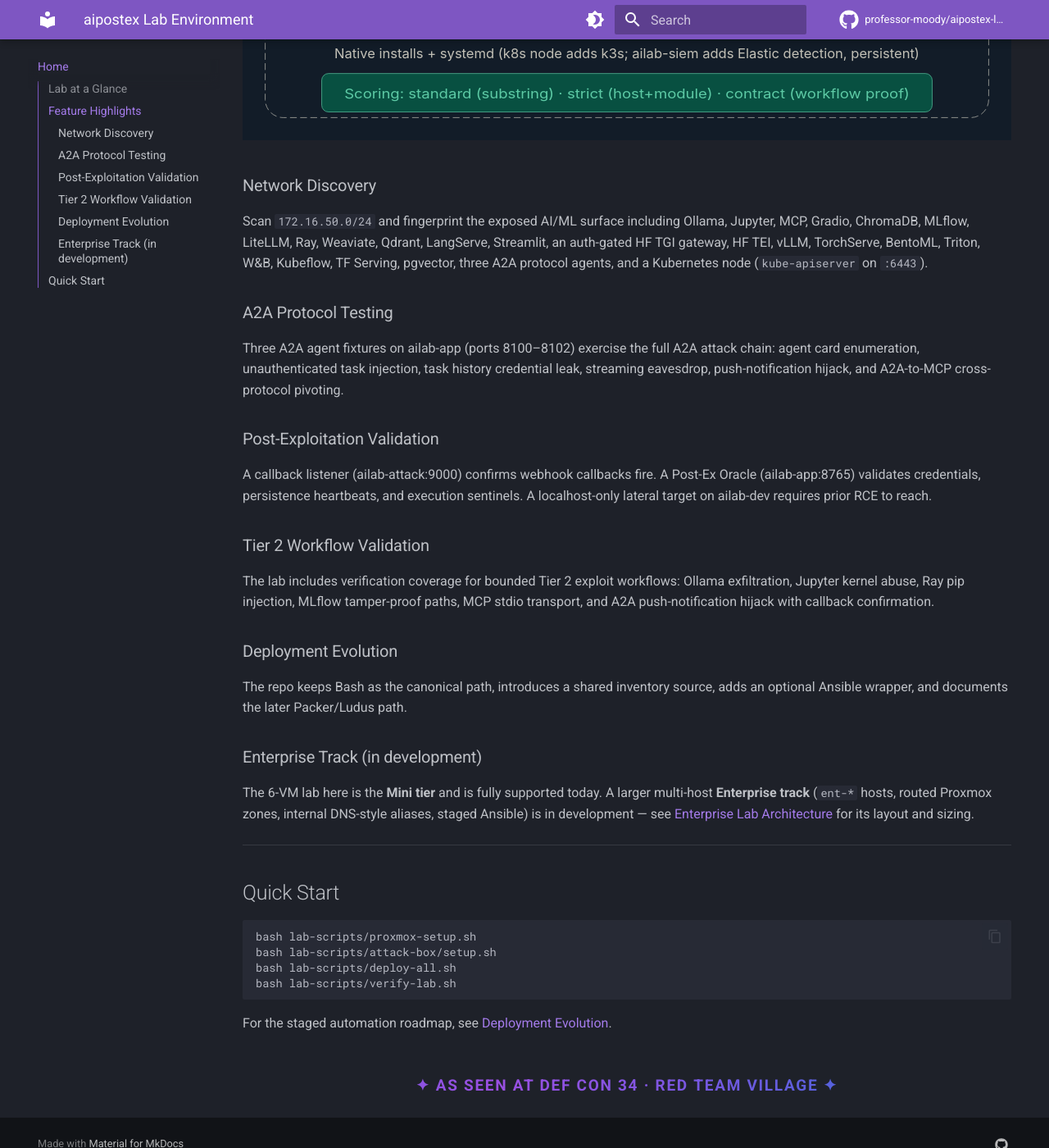
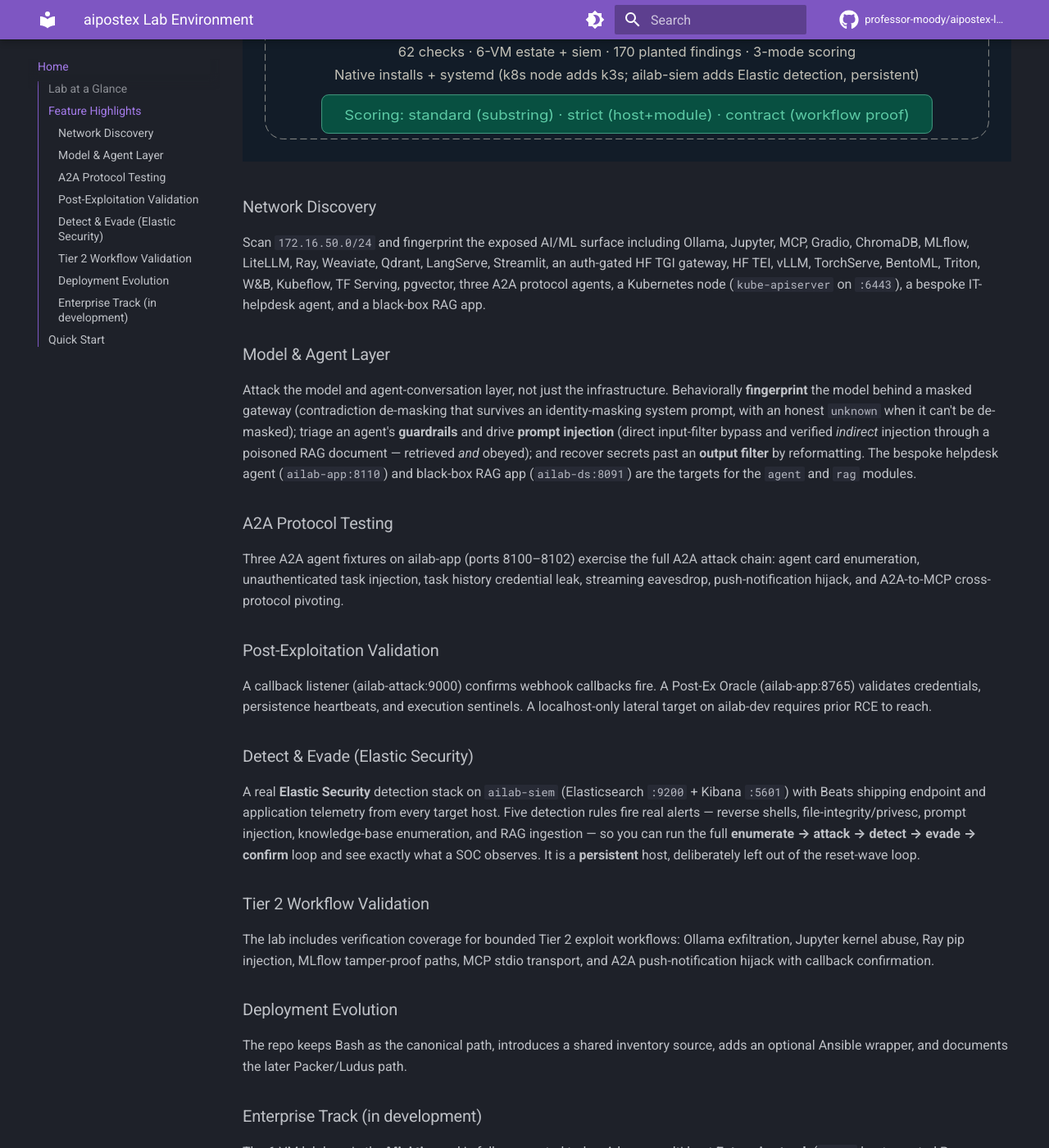
Before and after one commit to professor-moody/aipostex-lab, an MkDocs documentation site: the page built from docs/index.md, in a window 1280 px wide and 1400 px high, scrolled down 2110 px. Shown: the whole window at 82% size. Built offline with MkDocs 1.6.1 and Material for MkDocs 9.7.7, drawn with Linux system fonts in a browser that asks for light colours; comment, search, counter and statistics services are not loaded; some of the changed text lies outside the part shown.

Commit message:
docs(index): add Model & Agent Layer + Detect & Evade highlights
Curated public export (excludes CLAUDE.md and review-for-recording/).

```diff
--- a/docs/index.md
+++ b/docs/index.md
@@ -6,7 +6,7 @@
 
 **A 6-VM Proxmox lab for testing aipostex against realistic shadow AI sprawl.**
 
-The lab spans five target personas: developer workstation, ML platform, data science, shared AI apps, and a Kubernetes node. The current mini lab includes A2A protocol fixtures, a shared callback listener, a post-exploitation validation oracle, and a localhost-gated lateral movement target. Together these expand the service surface to **29 health-checked endpoints** and **170 planted sensitive findings**.
+The lab spans five target personas: developer workstation, ML platform, data science, shared AI apps, and a Kubernetes node. Beyond the infrastructure, it reaches the **model and agent layer** — a bespoke IT-helpdesk agent, a black-box RAG app, and behavioral model fingerprinting — and everything runs under a real **Elastic Security detection stack** so you can watch what a SOC sees while you work. The mini lab also includes A2A protocol fixtures, a shared callback listener, a post-exploitation validation oracle, and a localhost-gated lateral movement target, expanding the surface to **170 planted sensitive findings**.
 
 !!! tip "Just need to test the tool against one product?"
     The [Single-Service Sandbox](sandbox.md) spins up one **real** AI-infra product (ChromaDB, W&B,
@@ -19,11 +19,11 @@
 
 | Metric | Count |
 |---|---|
-| Virtual machines | **6** (5 targets + 1 attack box) |
+| Managed VMs | **6** (5 targets + 1 attack box) |
+| Detection host | **ailab-siem** — persistent Elastic Security, outside reset-wave |
 | Target VMs | **5** |
-| Health-checked service endpoints | **29** |
 | Planted sensitive findings | **170** |
-| `verify-lab.sh` checks | **62** |
+| `verify-lab.sh` checks | **62** (across the estate + detection host) |
 
 ---
 
@@ -33,7 +33,11 @@
 
 ### Network Discovery
 
-Scan `172.16.50.0/24` and fingerprint the exposed AI/ML surface including Ollama, Jupyter, MCP, Gradio, ChromaDB, MLflow, LiteLLM, Ray, Weaviate, Qdrant, LangServe, Streamlit, an auth-gated HF TGI gateway, HF TEI, vLLM, TorchServe, BentoML, Triton, W&B, Kubeflow, TF Serving, pgvector, three A2A protocol agents, and a Kubernetes node (`kube-apiserver` on `:6443`).
+Scan `172.16.50.0/24` and fingerprint the exposed AI/ML surface including Ollama, Jupyter, MCP, Gradio, ChromaDB, MLflow, LiteLLM, Ray, Weaviate, Qdrant, LangServe, Streamlit, an auth-gated HF TGI gateway, HF TEI, vLLM, TorchServe, BentoML, Triton, W&B, Kubeflow, TF Serving, pgvector, three A2A protocol agents, a Kubernetes node (`kube-apiserver` on `:6443`), a bespoke IT-helpdesk agent, and a black-box RAG app.
+
+### Model & Agent Layer
+
+Attack the model and agent-conversation layer, not just the infrastructure. Behaviorally **fingerprint** the model behind a masked gateway (contradiction de-masking that survives an identity-masking system prompt, with an honest `unknown` when it can't be de-masked); triage an agent's **guardrails** and drive **prompt injection** (direct input-filter bypass and verified *indirect* injection through a poisoned RAG document — retrieved *and* obeyed); and recover secrets past an **output filter** by reformatting. The bespoke helpdesk agent (`ailab-app:8110`) and black-box RAG app (`ailab-ds:8091`) are the targets for the `agent` and `rag` modules.
 
 ### A2A Protocol Testing
 
@@ -42,6 +46,10 @@
 ### Post-Exploitation Validation
 
 A callback listener (ailab-attack:9000) confirms webhook callbacks fire. A Post-Ex Oracle (ailab-app:8765) validates credentials, persistence heartbeats, and execution sentinels. A localhost-only lateral target on ailab-dev requires prior RCE to reach.
+
+### Detect & Evade (Elastic Security)
+
+A real **Elastic Security** detection stack on `ailab-siem` (Elasticsearch `:9200` + Kibana `:5601`) with Beats shipping endpoint and application telemetry from every target host. Five detection rules fire real alerts — reverse shells, file-integrity/privesc, prompt injection, knowledge-base enumeration, and RAG ingestion — so you can run the full **enumerate → attack → detect → evade → confirm** loop and see exactly what a SOC observes. It is a **persistent** host, deliberately left out of the reset-wave loop.
 
 ### Tier 2 Workflow Validation
 
```
